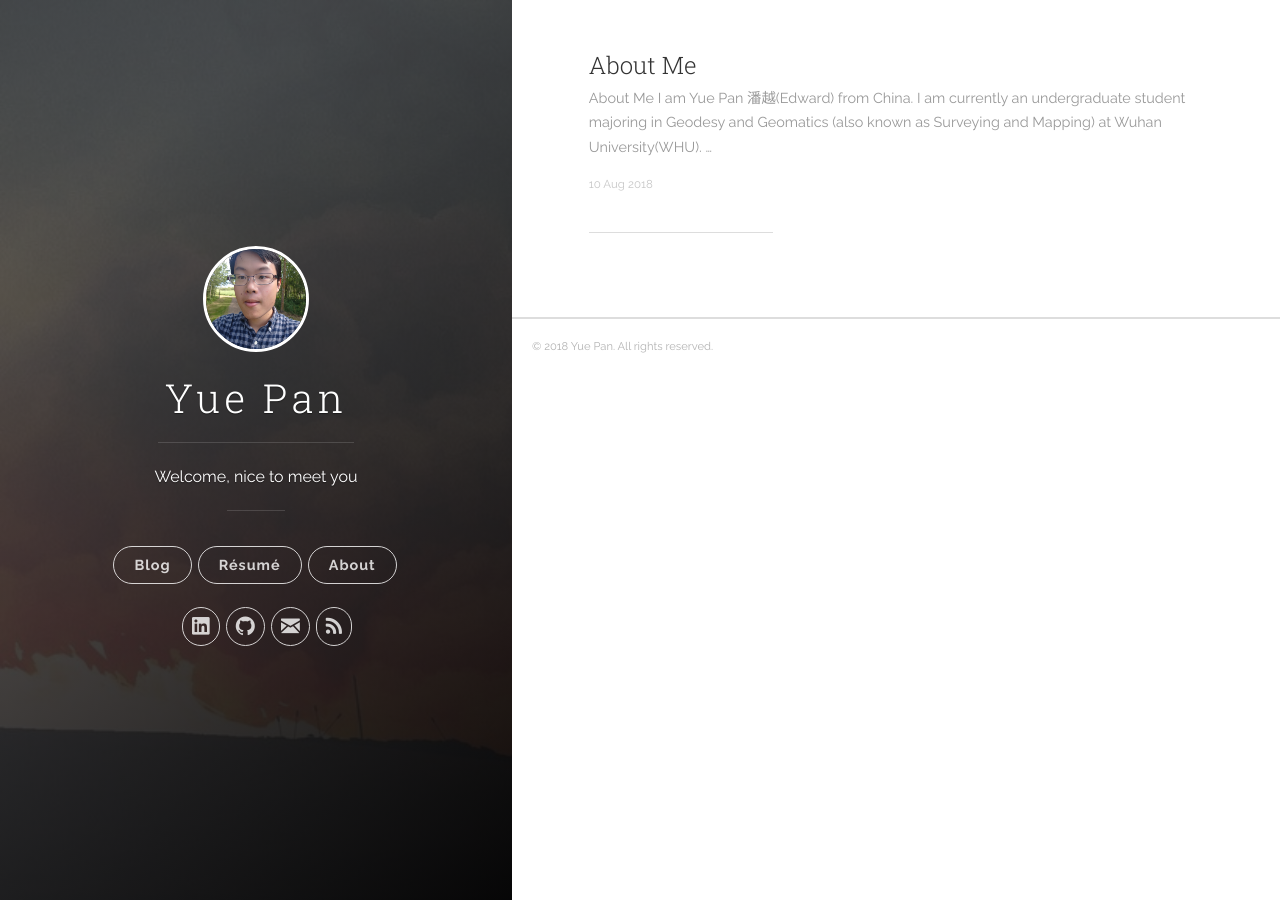
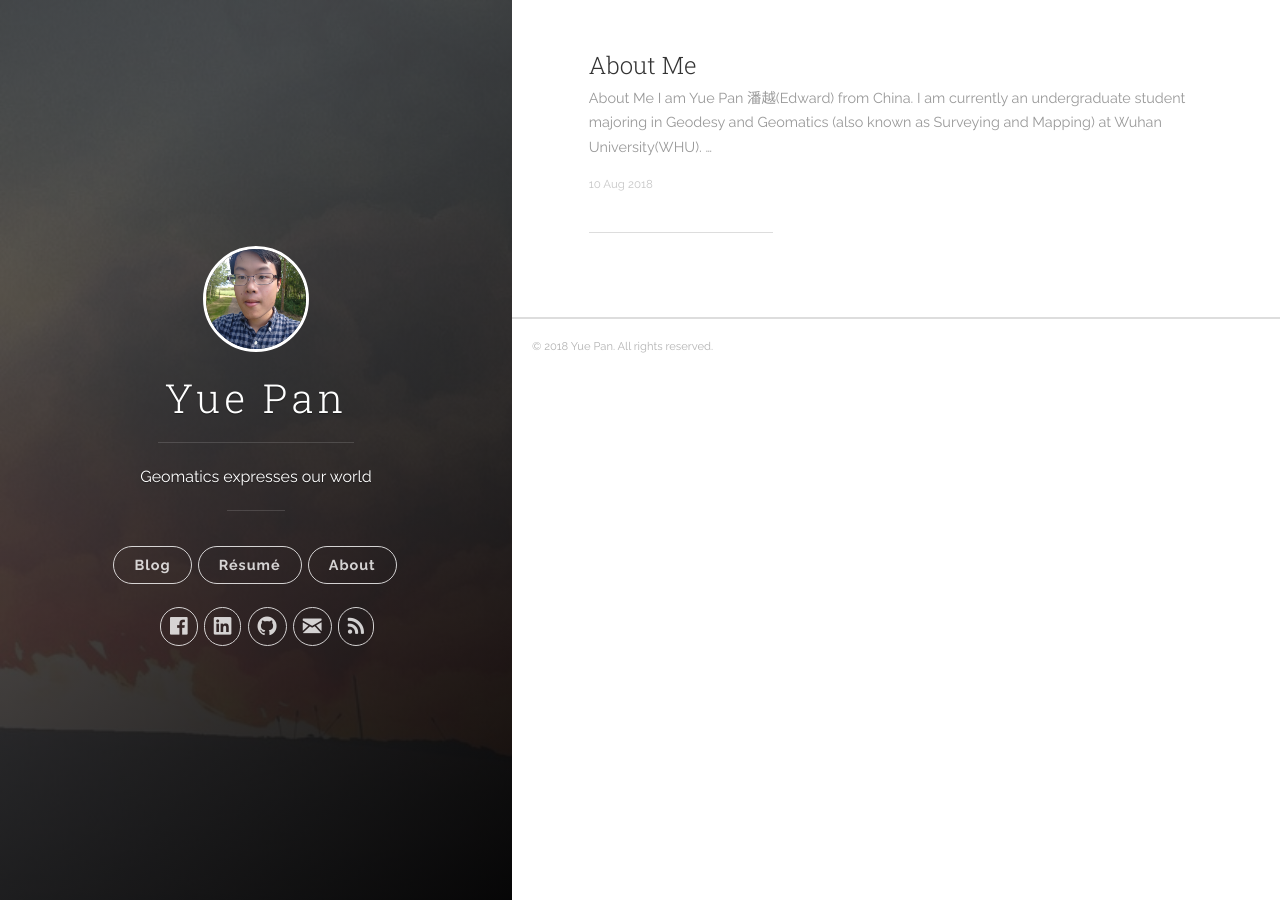
Before and after one commit to YuePanEdward/YuePanEdward.github.io, a Jekyll site: the page built from index.html, in a window 1280 px wide. Built offline with Jekyll 4.4.1, drawn with Linux system fonts in a browser that asks for light colours; the list of posts is cut into pages by our own code.

Commit message:
Update _config.yml

```diff
--- a/_config.yml
+++ b/_config.yml
@@ -1,6 +1,6 @@
 # Site settings
 title: Yue Pan
-description: 'Welcome, nice to meet you'
+description: 'Geomatics expresses our world'
 url: 'https://yuepanedward.github.io/'
 baseurl: '/'
 # google_analytics: 'UA-XXXXXX-X'
@@ -10,7 +10,7 @@ author:
   name: 'Yue Pan'
   email: panyue@whu.edu.cn
   #twitter_username: joshgerdes
-  #facebook_username: joshgerdes
+  facebook_username: joshgerdes
   github_username:  YuePanEdward
   linkedin_username: https://www.linkedin.com/in/yue-pan-59461b148/
 defaults:
```
